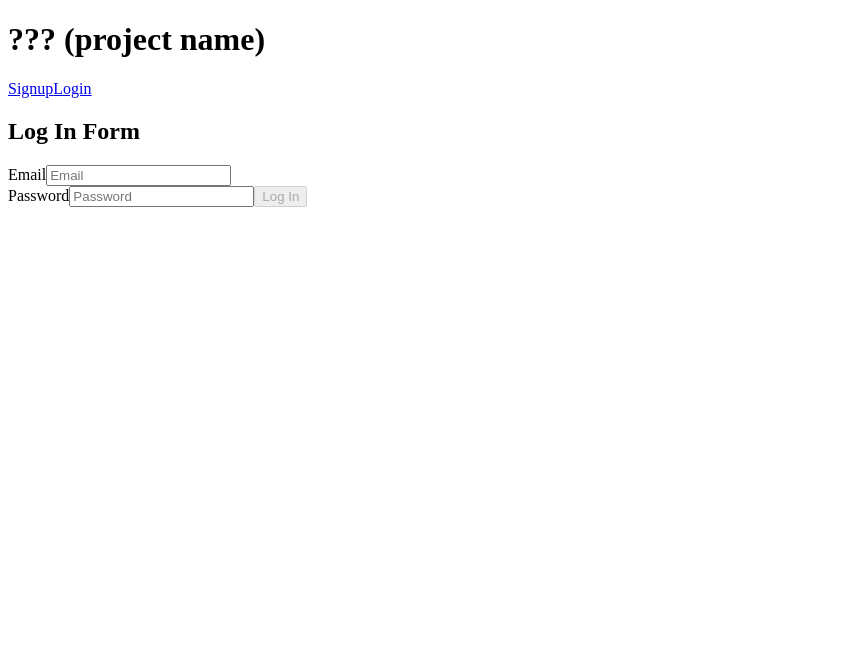
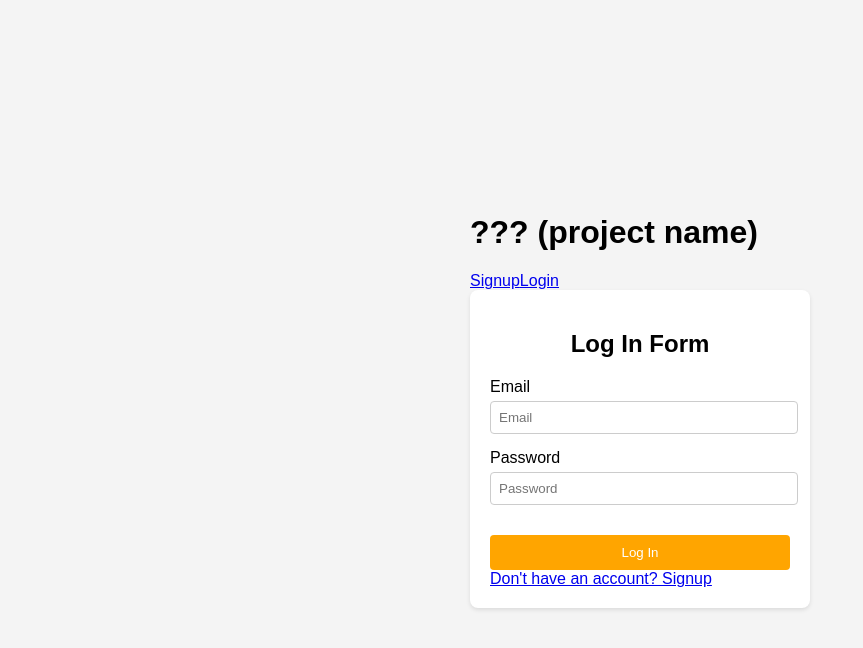
Before and after one commit to Blkalkin/dalle-interior-design, a React (Vite) app in the folder frontend/: page /login in a window 1280 px wide. Shown: the top 648 px of the page, without its empty margins (0-863 px from the left). Built offline with nearby package versions, Linux system fonts and the light colour scheme; no server answers.

Commit message:
Add styling to forms

```diff
--- a/frontend/src/components/SessionForms/LoginForm.jsx
+++ b/frontend/src/components/SessionForms/LoginForm.jsx
@@ -1,4 +1,5 @@
 import { useEffect, useState } from 'react';
+import { Link } from 'react-router-dom';
 import { useSelector, useDispatch } from 'react-redux';
 import './SessionForms.css';
 
@@ -53,6 +54,9 @@ function LoginForm () {
         value="Log In"
         disabled={!email || !password}
       />
+        <div className="links-auth">
+          <Link to={'/signup'}>Don't have an account? Signup</Link>
+        </div>
     </form>
   );
 }
--- a/frontend/src/components/SessionForms/SessionForms.css
+++ b/frontend/src/components/SessionForms/SessionForms.css
@@ -0,0 +1,62 @@
+  body {
+    display: flex;
+    justify-content: center;
+    align-items: center;
+    height: 100vh;
+    margin: 0;
+    font-family: Arial, sans-serif;
+    background-color: #f4f4f4;
+  }
+
+  .session-form {
+    background-color: #fff;
+    padding: 20px;
+    border-radius: 8px;
+    box-shadow: 0 2px 4px rgba(0, 0, 0, 0.1);
+    width: 300px;
+  }
+
+  .session-form h2 {
+    text-align: center;
+    margin-bottom: 20px;
+  }
+
+  .session-form label {
+    display: block;
+    margin-bottom: 15px;
+  }
+
+  .session-form span {
+    display: block;
+    margin-bottom: 5px;
+  }
+
+  .session-form input[type="text"],
+  .session-form input[type="password"] {
+    width: calc(100% - 10px);
+    padding: 8px;
+    border: 1px solid #ccc;
+    border-radius: 4px;
+  }
+
+  .session-form input[type="submit"] {
+    width: 100%;
+    padding: 10px;
+    margin-top: 15px;
+    border: none;
+    border-radius: 4px;
+    background-color: orange;
+    color: #fff;
+    cursor: pointer;
+  }
+
+  .session-form input[type="submit"]:hover {
+    background-color: orange;
+  }
+
+  /* Error messages */
+  .session-form .errors {
+    color: red;
+    margin-bottom: 10px;
+    font-size: 14px;
+  }
--- a/frontend/src/components/SessionForms/SignupForm.jsx
+++ b/frontend/src/components/SessionForms/SignupForm.jsx
@@ -1,4 +1,5 @@
 import { useState, useEffect } from 'react';
+import { Link } from 'react-router-dom';
 import { useSelector, useDispatch } from 'react-redux';
 import './SessionForms.css';
 import { signup } from '../../store/session';
@@ -98,7 +99,11 @@ function SignupForm () {
         value="Sign Up"
         disabled={!email || !username || !password || password !== password2}
       />
+        <div className="links-auth">
+          <Link to={'/login'}>Already have and account? Login</Link>
+        </div>
     </form>
+
   );
 }
 
```
